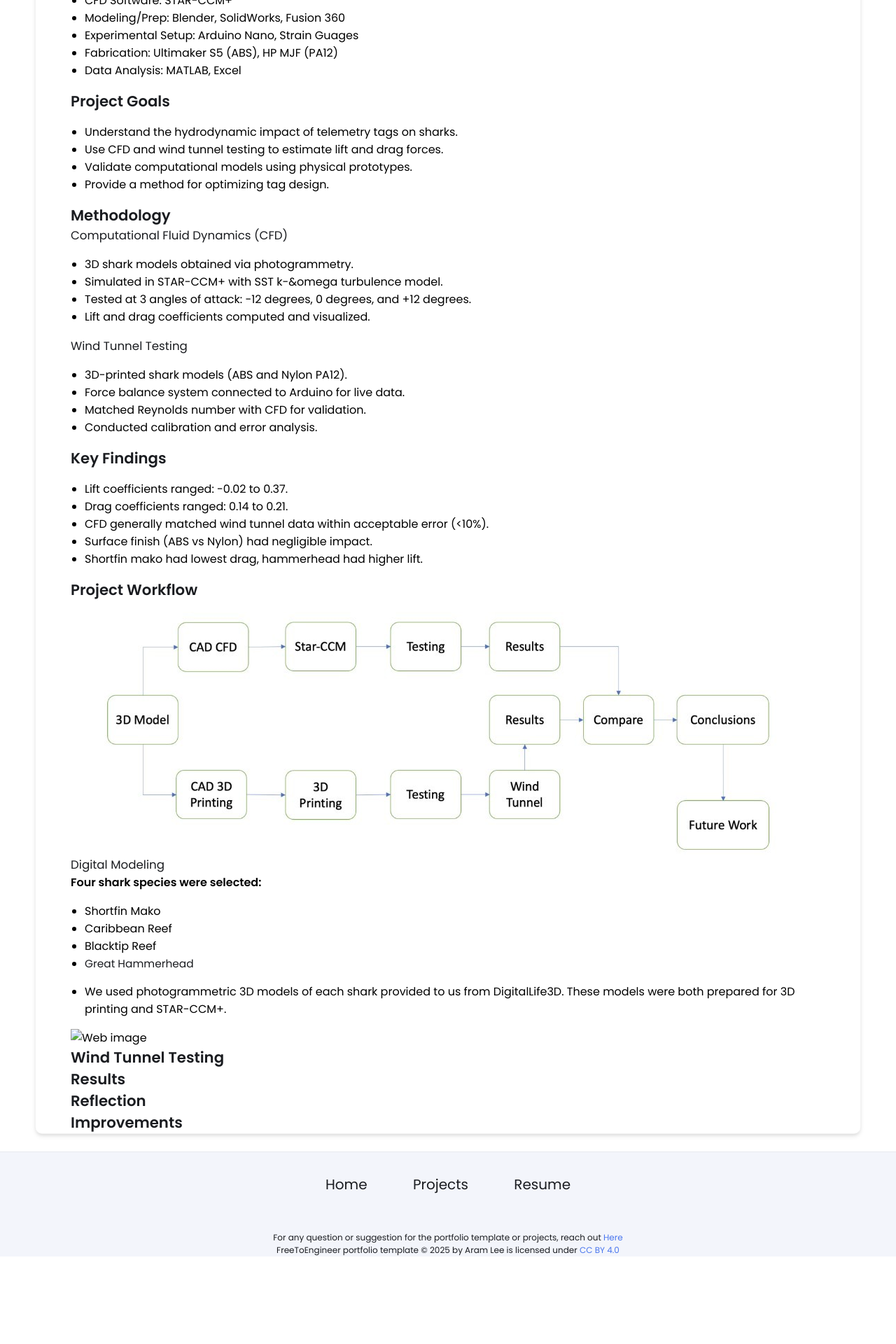
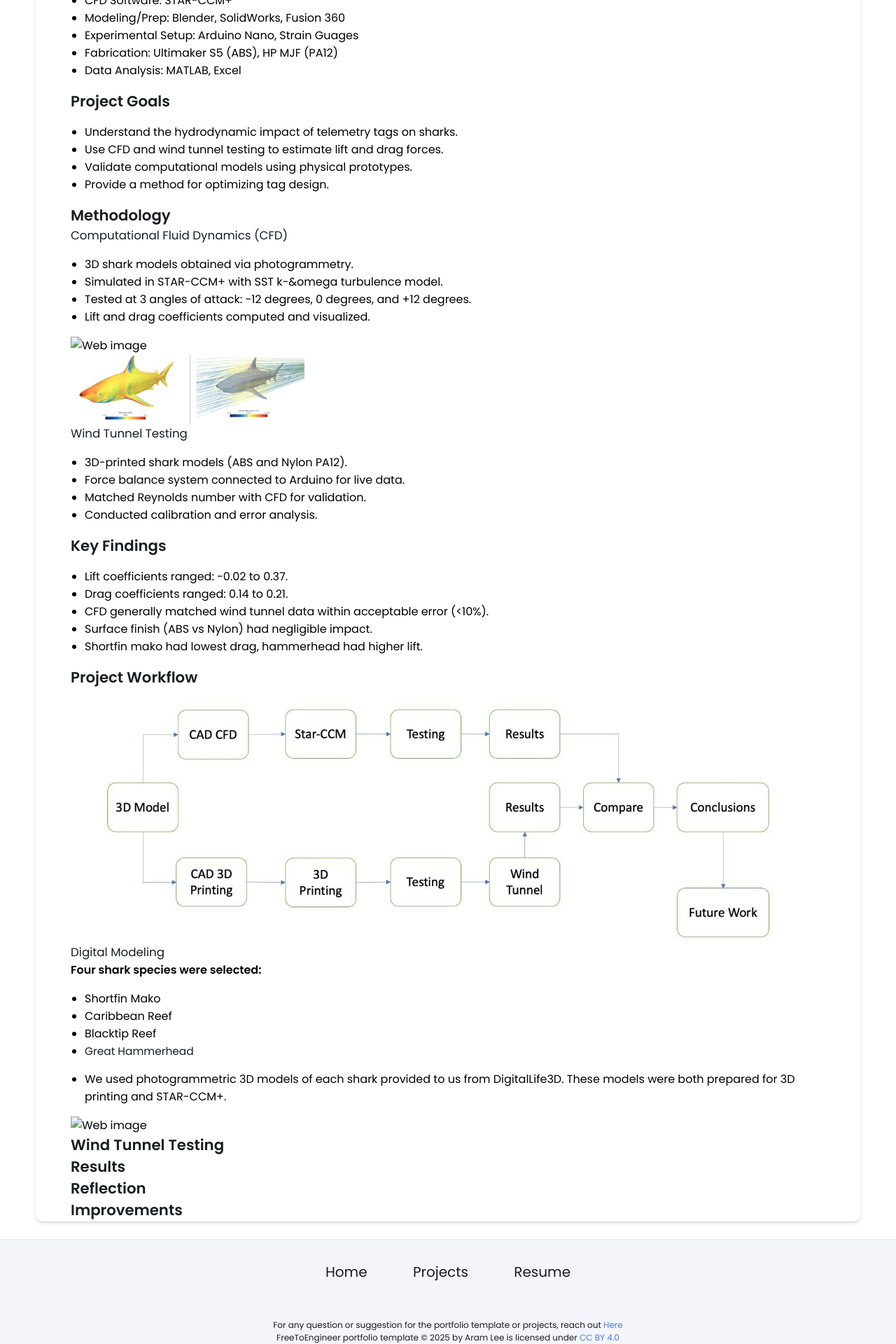
Before and after one commit to munir-zarea/munir-zarea.github.io, a Jekyll site: the page built from _projects/Analysis of Shark Fluid Dynamics to Guide Satellite Tag Development/index.md, in a window 1280 px wide. Shown: the part 818-2738 px from the top of the page at 70% size. Built offline with Jekyll 4.4.1, drawn with Linux system fonts in a browser that asks for light colours; before the commit the page ends 2613 px from its top, so only the background shows below that.

Commit message:
Update index.md

```diff
--- a/_projects/Analysis of Shark Fluid Dynamics to Guide Satellite Tag Development/index.md
+++ b/_projects/Analysis of Shark Fluid Dynamics to Guide Satellite Tag Development/index.md
@@ -33,6 +33,9 @@ main-image: /Hammerhead in Wind Tunnel.jpg
 - Simulated in STAR-CCM+ with SST k-&omega turbulence model.
 - Tested at 3 angles of attack: -12 degrees, 0 degrees, and +12 degrees.
 - Lift and drag coefficients computed and visualized.
+
+{% include image-gallery.html images="/assets/images/profile-image/nemesis-3d-model-mesh.jpg" height="100"%}
+{% include image-gallery.html images="/assets/images/profile-image/Blacktip Results.jpg" height="100"%}
 
 ### Wind Tunnel Testing
 - 3D-printed shark models (ABS and Nylon PA12).
```
